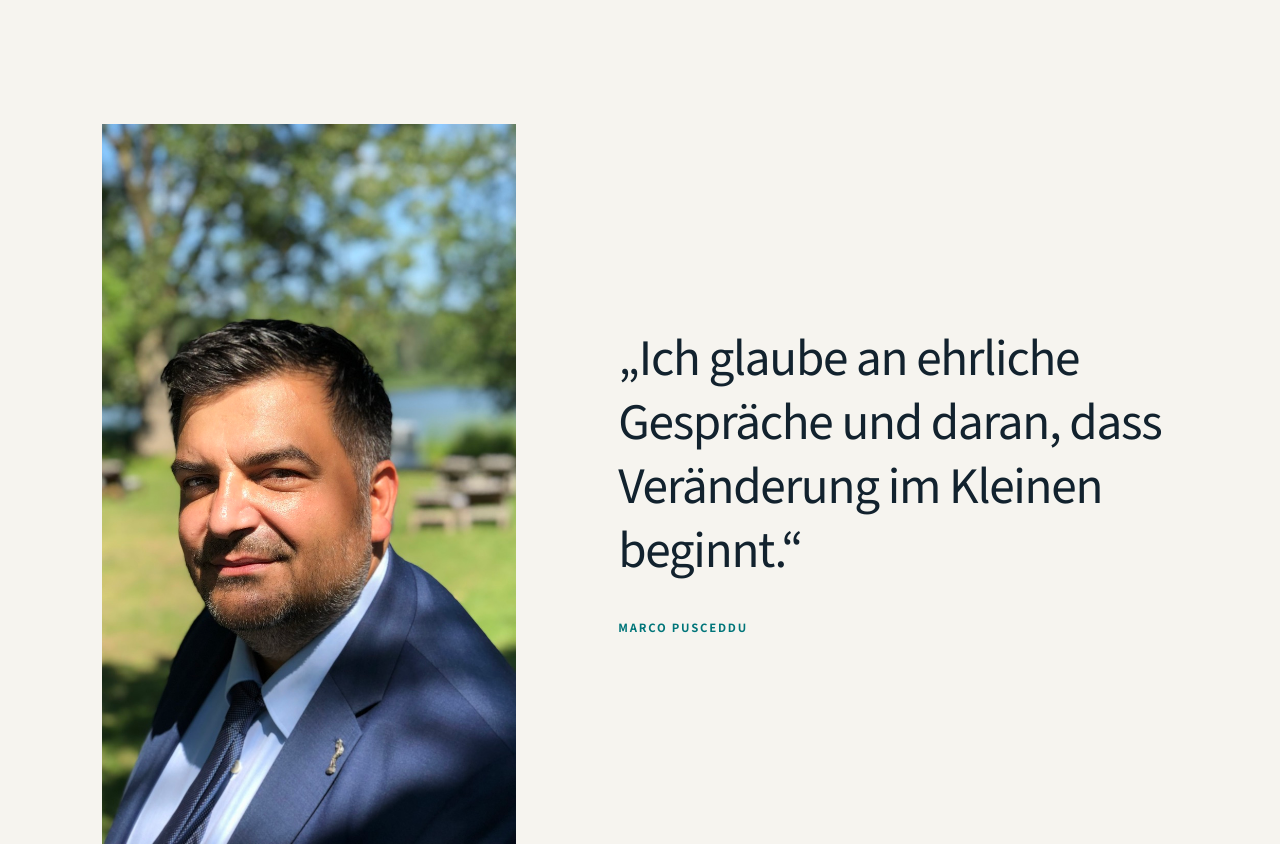
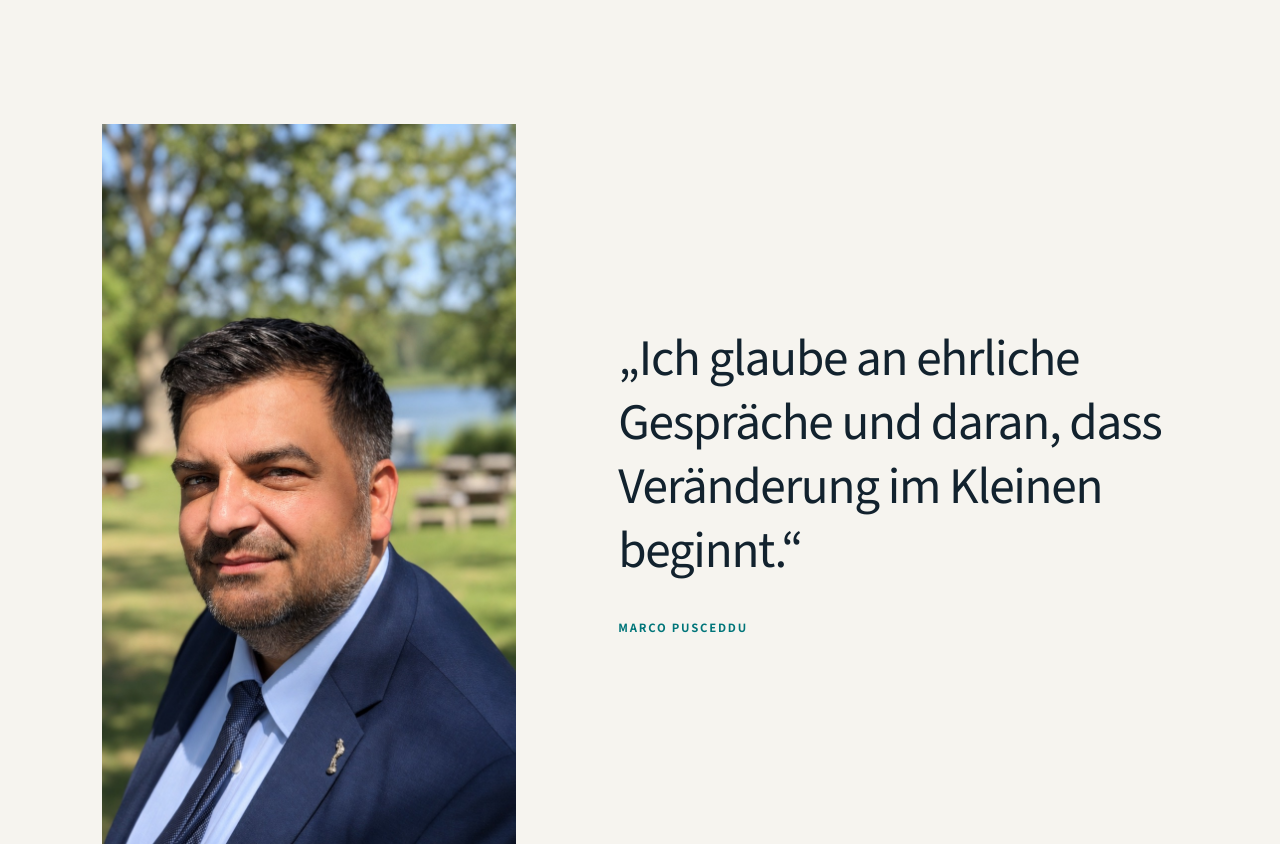
Before and after one commit to mpusceddu/marcopusceddu.de, a plain HTML site: page index.html in a window 1280 px wide. Shown: the part 2920-3764 px from the top of the page. Drawn offline with Linux system fonts and the light colour scheme.

Commit message:
Use approved softly retouched outdoor portrait

```diff
--- a/index.html
+++ b/index.html
@@ -121,7 +121,7 @@
 
     <section class="personal section" aria-label="Persönlicher Gedanke">
       <figure class="personal-photo">
-        <img src="assets/images/marco-pusceddu-urbar.jpg" alt="Marco Pusceddu im Grünen" width="1050" height="1400" loading="lazy">
+        <img src="assets/images/marco-pusceddu-urbar-dezent-v1.jpg" alt="KI-bearbeitetes Porträt von Marco Pusceddu im Grünen" width="1086" height="1448" loading="lazy">
       </figure>
       <blockquote>
         <p>„Ich glaube an ehrliche Gespräche und daran, dass Veränderung im Kleinen beginnt.“</p>
```
Also changed, not shown: assets/images/marco-pusceddu-urbar-dezent-v1.jpg (added).
